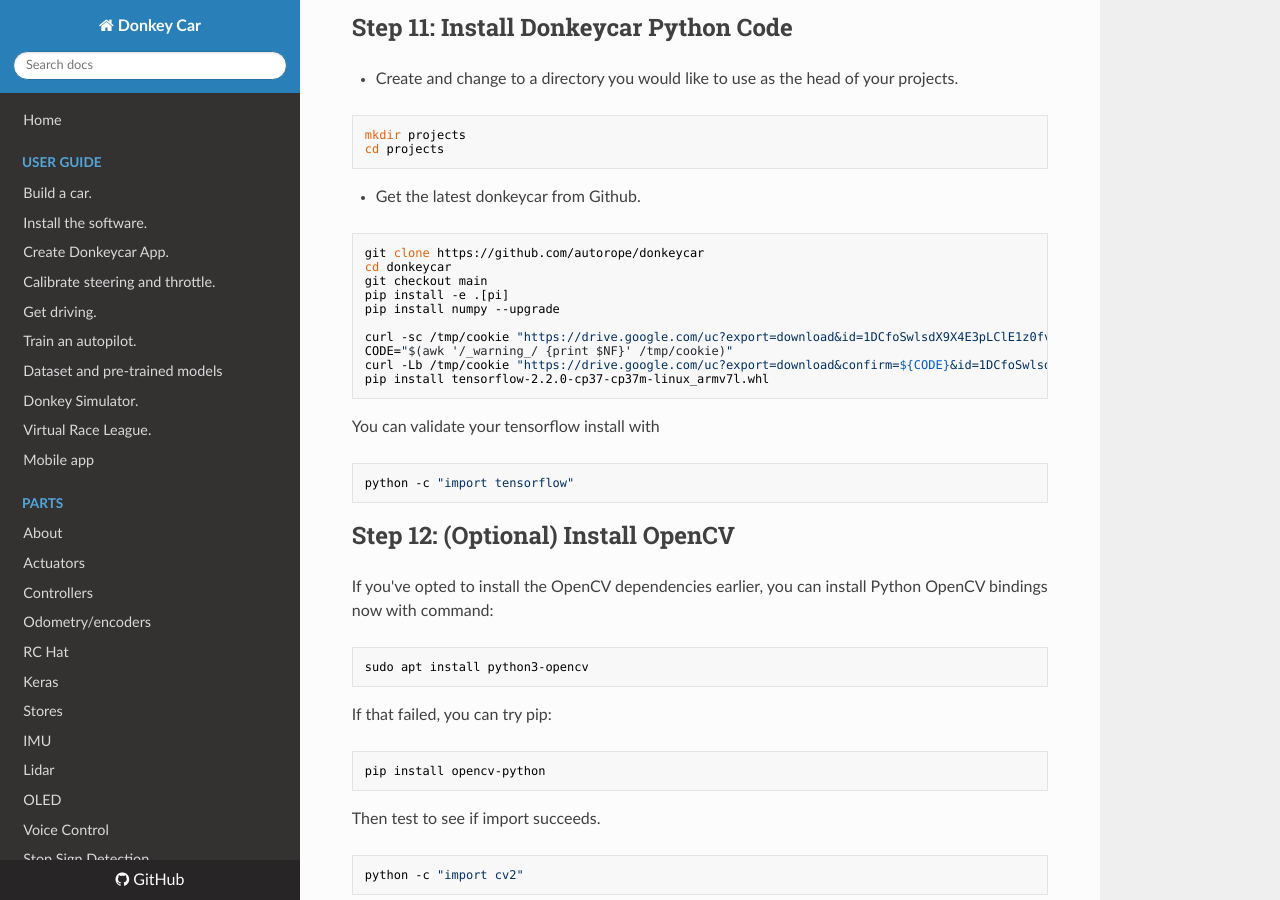
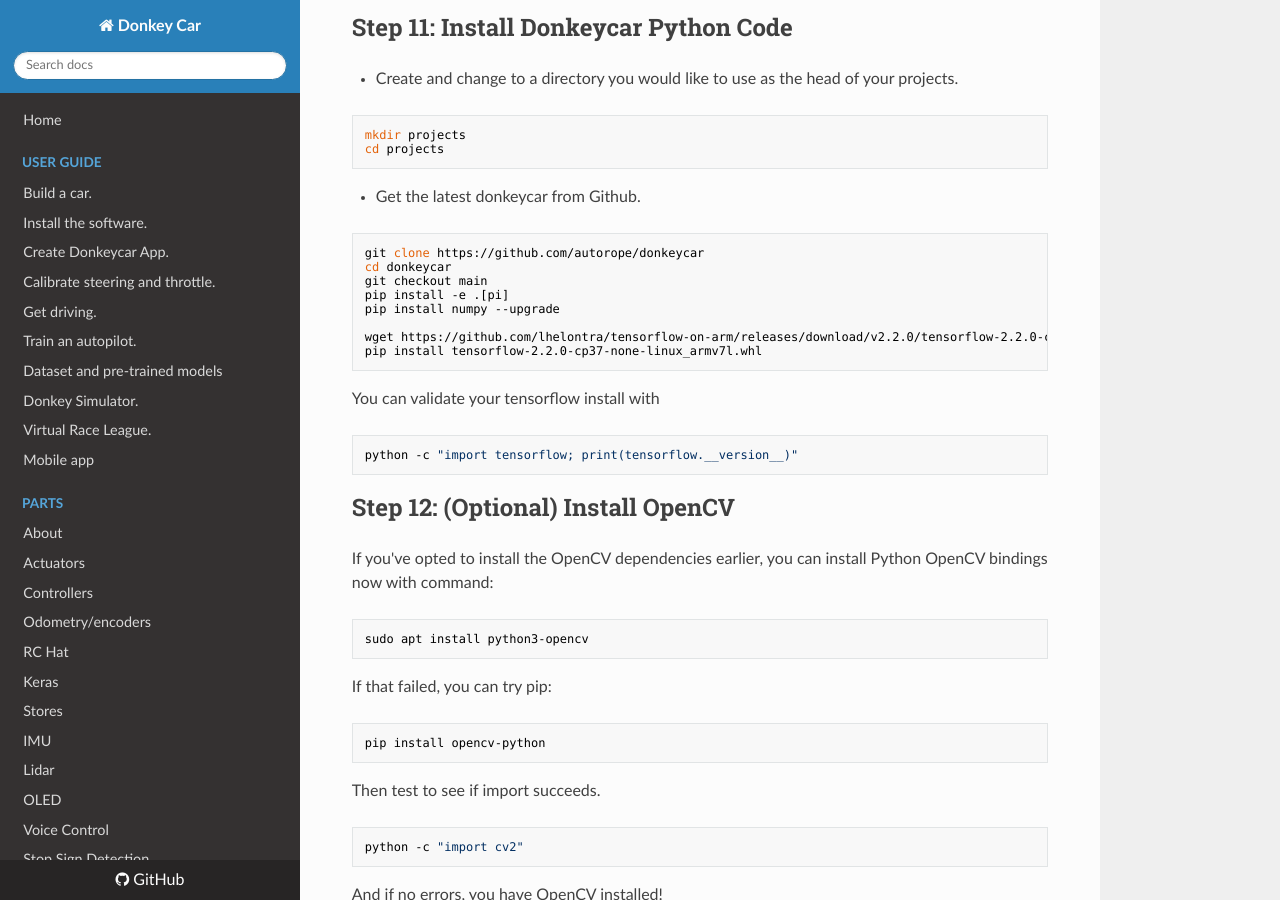
Before and after one commit to autorope/donkeydocs, an MkDocs documentation site: the page built from docs/guide/robot_sbc/setup_raspberry_pi.md, in a window 1280 px wide and 900 px high, scrolled down 5169 px. Built offline with MkDocs 1.6.1, drawn with Linux system fonts in a browser that asks for light colours; nearby versions of some CDN libraries; old or Windows-style settings are respelled for this version of MkDocs.

Commit message:
Updated link to RPi tensorflow binaries
Previous target did not work correctly any longer.

````diff
--- a/docs/guide/robot_sbc/setup_raspberry_pi.md
+++ b/docs/guide/robot_sbc/setup_raspberry_pi.md
@@ -227,16 +227,14 @@ git checkout main
 pip install -e .[pi]
 pip install numpy --upgrade
 
-curl -sc /tmp/cookie "https://drive.google.com/uc?export=download&id=1DCfoSwlsdX9X4E3pLClE1z0fvw8tFESP" > /dev/null
-CODE="$(awk '/_warning_/ {print $NF}' /tmp/cookie)"
-curl -Lb /tmp/cookie "https://drive.google.com/uc?export=download&confirm=${CODE}&id=1DCfoSwlsdX9X4E3pLClE1z0fvw8tFESP" -o tensorflow-2.2.0-cp37-cp37m-linux_armv7l.whl
-pip install tensorflow-2.2.0-cp37-cp37m-linux_armv7l.whl
+wget https://github.com/lhelontra/tensorflow-on-arm/releases/download/v2.2.0/tensorflow-2.2.0-cp37-none-linux_armv7l.whl
+pip install tensorflow-2.2.0-cp37-none-linux_armv7l.whl
 ```
 
 You can validate your tensorflow install with
 
 ```bash
-python -c "import tensorflow"
+python -c "import tensorflow; print(tensorflow.__version__)"
 ```
 
 ##  Step 12: (Optional) Install OpenCV
````
